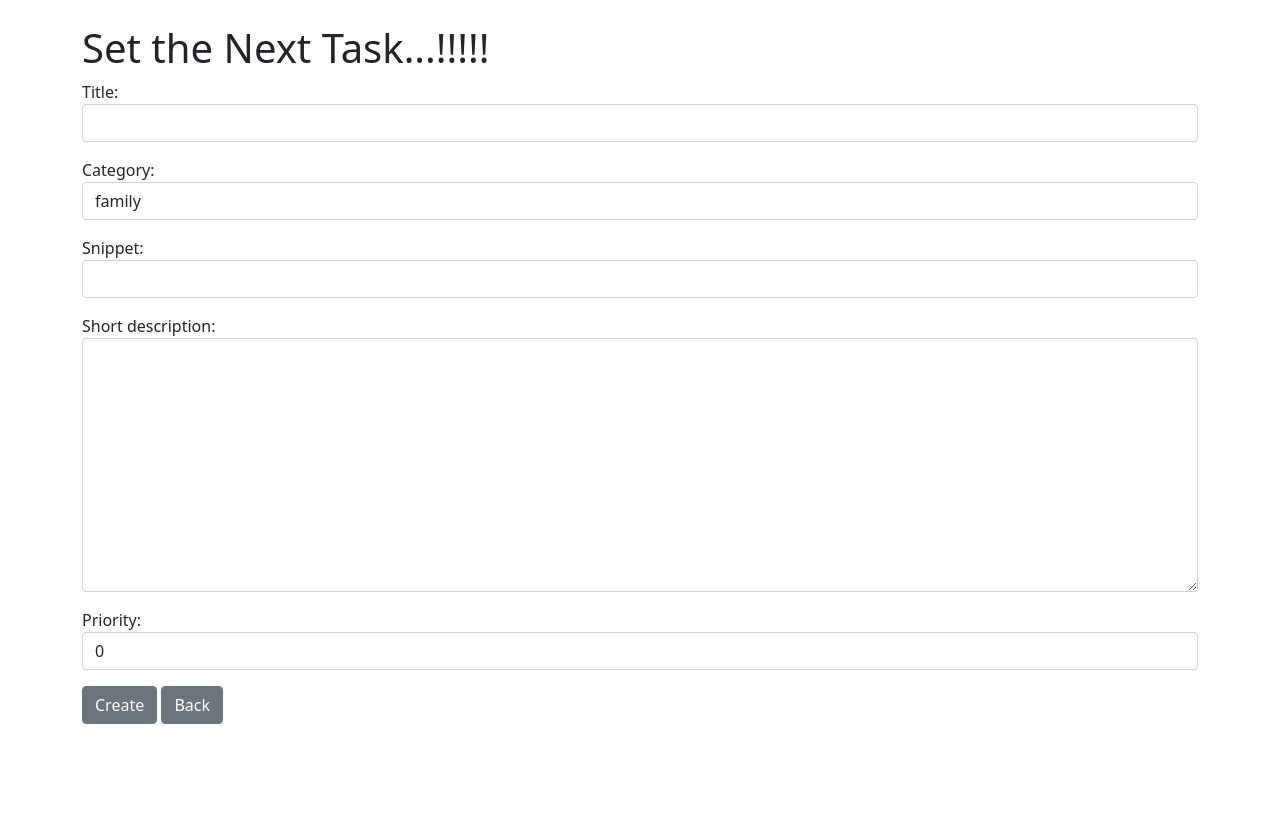
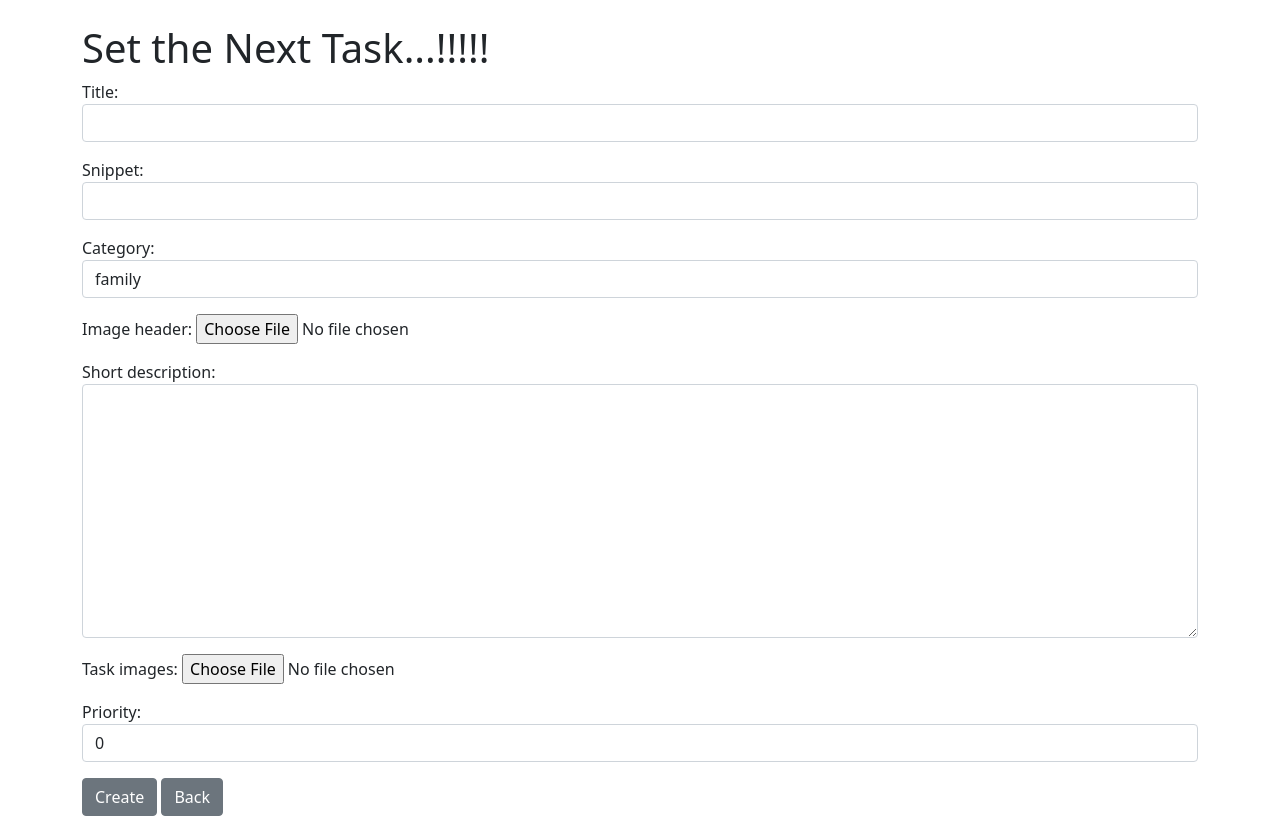
Before and after one commit to pauldzvonyk/organizer, a Django app: page /add_task/ in a window 1280 px wide. Shown: the part 56-872 px from the top of the page. Before the commit the page ends 780 px from the top, so only its background shows below. Run offline with Django 5.2, Linux system fonts and the light colour scheme; a user stored in the database is signed in; data comes from the database, SQL or seed files in the repository; both versions use the stored data as it was after the commit; some libraries are stand-ins or nearby versions.

Commit message:
added image upload functionality to models, settings and urls

```diff
--- a/organizer/urls.py
+++ b/organizer/urls.py
@@ -1,13 +1,16 @@
 from django.contrib import admin
 from django.urls import path, include
+from django.conf import settings
+from django.conf.urls.static import static
 
 urlpatterns = [
-    path('admin/', admin.site.urls),
-    path('', include('task.urls')),
+                  path('admin/', admin.site.urls),
+                  path('', include('task.urls')),
 
-    # Order is important, django.contrib.auth.urls first to handle login, logout and registration page urls for us
-    path('members/', include('django.contrib.auth.urls')),
-    path('members/', include('members.urls')),
-    # Handles default django path for password change
-    path('1/', include('members.urls')),
-]
+                  # Order is important, django.contrib.auth.urls first to handle login, logout and
+                  # registration page urls for us
+                  path('members/', include('django.contrib.auth.urls')),
+                  path('members/', include('members.urls')),
+                  # Handles default django path for password change
+                  path('1/', include('members.urls')),
+              ] + static(settings.MEDIA_URL, document_root=settings.MEDIA_ROOT)
--- a/task/forms.py
+++ b/task/forms.py
@@ -13,7 +13,7 @@ for item in choice_list:
 class TaskForm(forms.ModelForm):
     class Meta:
         model = Task
-        fields = ('title', 'author', 'category', 'snippet', 'short_description', 'priority')
+        fields = ('title', 'author', 'snippet', 'category', 'image_header', 'short_description', 'task_images', 'priority')
 
         widgets = {
             'title': forms.TextInput(attrs={'class': 'form-control'}),
@@ -31,7 +31,7 @@ EditForm class is necessary to enable the form view with different widgets
 class EditForm(forms.ModelForm):
     class Meta:
         model = Task
-        fields = ('title', 'category', 'snippet', 'short_description', 'priority')
+        fields = ('title', 'snippet', 'category', 'image_header', 'short_description', 'task_images', 'priority')
 
         widgets = {
             'title': forms.TextInput(attrs={'class': 'form-control', 'placeholder': 'Enter the task title...'}),
--- a/task/models.py
+++ b/task/models.py
@@ -18,6 +18,8 @@ class Task(models.Model):
     title = models.CharField(max_length=200)
     title_tag = models.CharField(max_length=200)
     author = models.ForeignKey(User, on_delete=models.CASCADE)
+    image_header = models.ImageField(null=True, blank=True, upload_to='image_header/')
+    task_images = models.ImageField(null=True, blank=True, upload_to='task_images/')
     short_description = RichTextField(blank=True, null=True)
     # short_description = models.TextField()
     date_created = models.DateTimeField(auto_now_add=True)
--- a/task/templates/task/add_task.html
+++ b/task/templates/task/add_task.html
@@ -9,7 +9,7 @@
 <h1>Set the Next Task...!!!!!</h1>
 
 <div class="form-group">
-    <form method="POST" class="submit_form">
+    <form method="POST" class="submit_form" enctype="multipart/form-data">
         {% csrf_token %}
         {{ form.as_p }}
         {{ form.media }}
--- a/task/templates/task/edit_task.html
+++ b/task/templates/task/edit_task.html
@@ -10,7 +10,7 @@
 <h1>Update Your Task</h1><small>created on {{ task.date_created }}</small>
 
 <div class="form-group">
-    <form method="POST" class="submit_form">
+    <form method="POST" class="submit_form" enctype="multipart/form-data">
         {% csrf_token %}
         {{ form.as_p }}
         {{ form.media }}
```
Also changed, not shown: organizer/settings.py (+9 -1 lines), task/templates/task/task_detail.html (+7 -1 lines), db.sqlite3, media/image_header/IMG_0004.JPG (added), media/task_images/IMG_0010.JPG (added), task/migrations/0012_task_image_header.py (added), task/migrations/0013_task_task_images.py (added), task/migrations/0014_alter_task_image_header.py (added).
